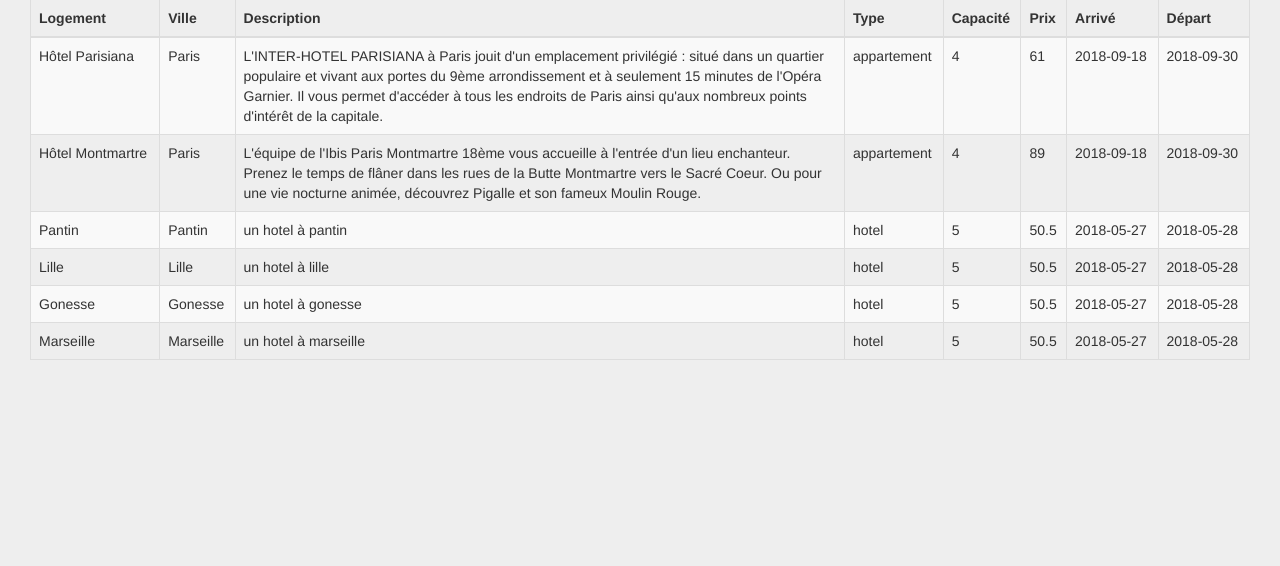
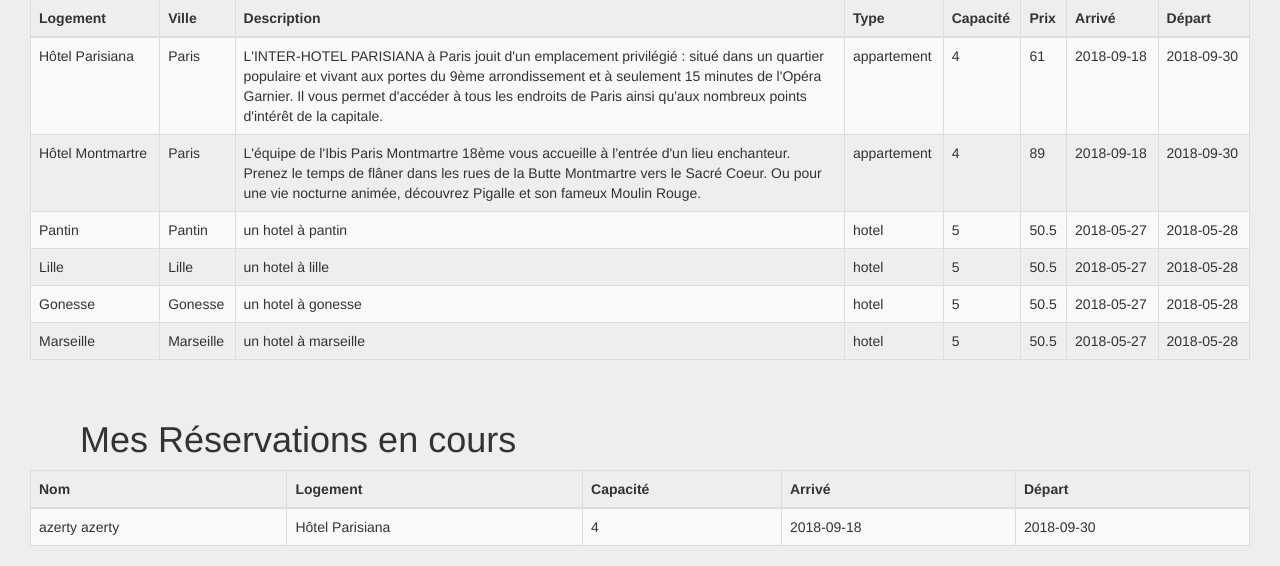
Before and after one commit to DineshGov/AirLocation, a PHP site: page /espace_proprio.php in a window 1280 px wide. Shown: the part 1336-1902 px from the top of the page. Before the commit the page ends 1696 px from the top, so only its background shows below. Run offline with PHP 8.4, Linux system fonts and the light colour scheme; a user stored in the database is signed in; data comes from the database, SQL or seed files in the repository; some libraries are stand-ins or nearby versions; some web fonts are replaced.

Commit message:
ajout du tableau des reservations en cours pour le prorietaire

```diff
--- a/espace_proprio.php
+++ b/espace_proprio.php
@@ -146,6 +146,42 @@
 			</div>
 		</div>
 
+		<div class="col-lg-12 col-md-12 col-sm-12">
+			<br>
+			<h1>Mes Réservations en cours</h1>
+			<div>
+				<table class="table table-striped table-bordered">
+					<thead>
+					<tr>
+						<th>Nom</th>
+						<th>Logement</th>
+						<th>Capacité</th>
+						<th>Arrivé</th>
+						<th>Départ</th>
+					</tr>
+					</thead>
+					<tbody>
+
+				<?php
+
+					$req=$bd->prepare('select * from reservations r join logements l join users u on l.idLogement = r.idLogement and u.idUser = l.idProprio where l.idProprio=:id');
+					$req->bindvalue(':id', $_SESSION['idUser']);
+					$req->execute();
+					while($tab = $req->fetch(PDO::FETCH_ASSOC)){
+						echo "<tr>";
+						echo "<td>" . $tab['nom'] .' '.$tab['prenom']. "</td>";
+						echo "<td>" . $tab['nomLogement'] . "</td>";
+						echo "<td>" . $tab['capacite'] . "</td>";
+						echo "<td>" . $tab['dateArr'] . "</td>";
+						echo "<td>" . $tab['dateDep'] . "</td>";
+						echo "</tr>";
+					}
+				?>
+					</tbody>
+				</table>
+			</div>
+		</div>
+
     </div>
 
 </body>
```
